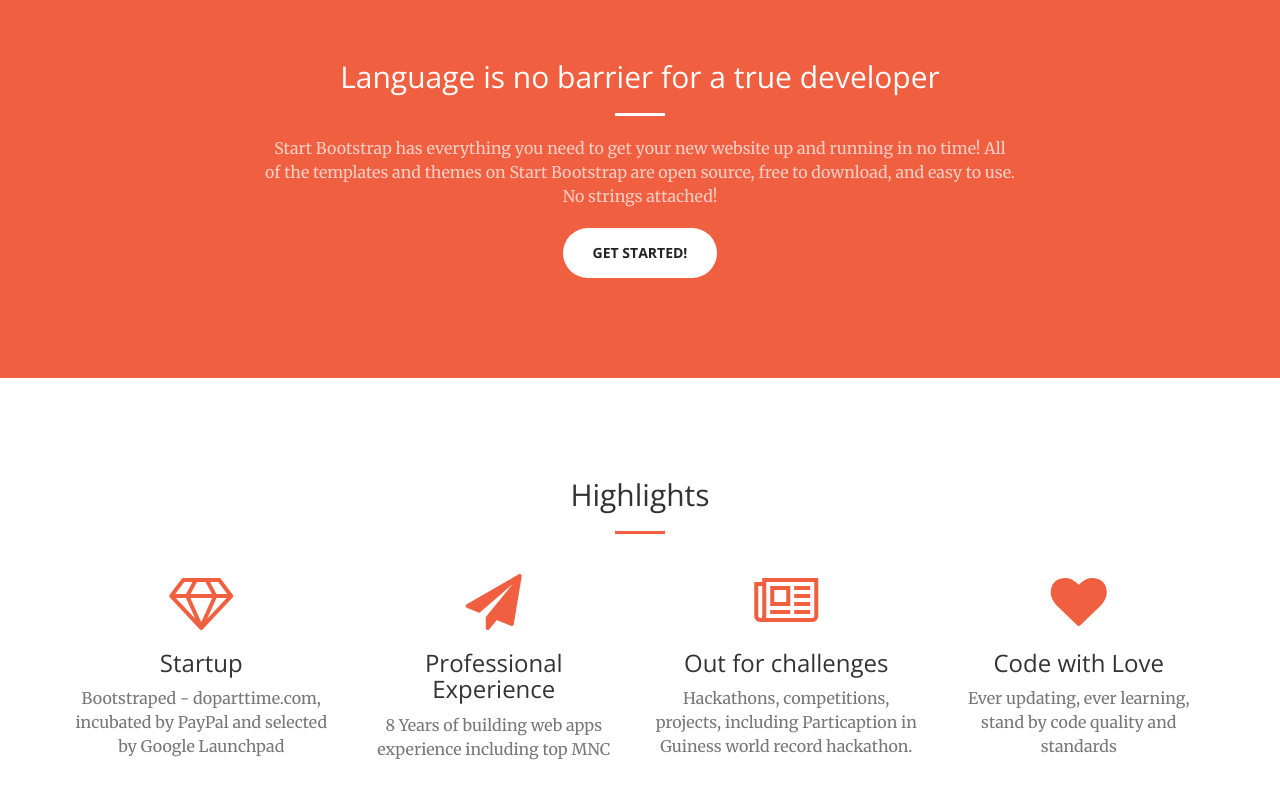
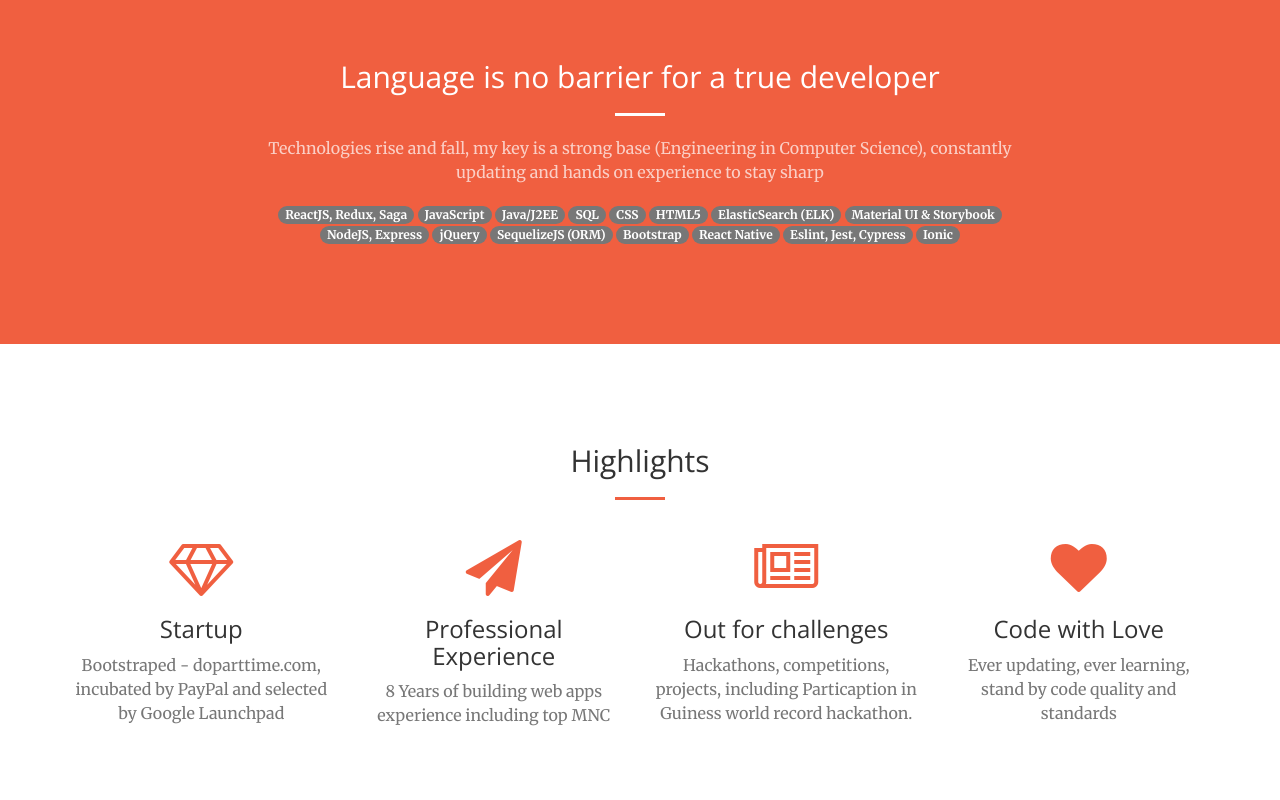
Before and after one commit to ashokrajl/ashokrajl.github.io, a plain HTML site: page index.html in a window 1280 px wide. Shown: the part 840-1640 px from the top of the page. Drawn offline with nearby package versions, Linux system fonts and the light colour scheme.

Commit message:
Adding Gallery and updating map

```diff
--- a/index.html
+++ b/index.html
@@ -85,8 +85,22 @@
                 <div class="col-lg-8 col-lg-offset-2 text-center">
                     <h2 class="section-heading">Language is no barrier for a true developer</h2>
                     <hr class="light">
-                    <p class="text-faded">Start Bootstrap has everything you need to get your new website up and running in no time! All of the templates and themes on Start Bootstrap are open source, free to download, and easy to use. No strings attached!</p>
-                    <a href="#services" class="page-scroll btn btn-default btn-xl sr-button">Get Started!</a>
+                    <p class="text-faded">Technologies rise and fall, my key is a strong base (Engineering in Computer Science), constantly updating and hands on experience to stay sharp</p>
+                    <span class="badge badge-dark">ReactJS, Redux, Saga</span>
+                    <span class="badge badge-dark">JavaScript</span>
+                    <span class="badge badge-dark">Java/J2EE</span>
+                    <span class="badge badge-dark">SQL</span>
+                    <span class="badge badge-dark">CSS</span>
+                    <span class="badge badge-dark">HTML5</span>
+                    <span class="badge badge-dark">ElasticSearch (ELK)</span>
+                    <span class="badge badge-dark">Material UI & Storybook</span>
+                    <span class="badge badge-dark">NodeJS, Express</span>
+                    <span class="badge badge-dark">jQuery</span>
+                    <span class="badge badge-dark">SequelizeJS (ORM)</span>
+                    <span class="badge badge-dark">Bootstrap</span>
+                    <span class="badge badge-dark">React Native</span>
+                    <span class="badge badge-dark">Eslint, Jest, Cypress</span>
+                    <span class="badge badge-dark">Ionic</span>
                 </div>
             </div>
         </div>
@@ -185,14 +199,14 @@
                 </div>
                 <div class="col-lg-4 col-sm-6">
                     <a href="img/portfolio/fullsize/4.jpg" class="portfolio-box">
-                        <img src="img/portfolio/thumbnails/4.jpg" class="img-responsive" alt="">
+                        <img src="img/gallery/google_mobile.jpg" class="img-responsive" alt="">
                         <div class="portfolio-box-caption">
                             <div class="portfolio-box-caption-content">
                                 <div class="project-category text-faded">
-                                    Category
+                                    Google for Mobile
                                 </div>
                                 <div class="project-name">
-                                    Project Name
+                                    2015, Bengaluru
                                 </div>
                             </div>
                         </div>
@@ -251,7 +265,7 @@
                 <div class="col-lg-2  text-center">
                         <i class="fa fa-linkedin-square fa-3x sr-contact" aria-hidden="true"></i>
                     <a href="https://www.linkedin.com/in/ashokrajl">
-                        LinkedIn
+                       <div>LinkedIn</div>
                     </a>
                 </div>
             </div>
```
Also changed, not shown: img/gallery/google_mobile.jpg (added).
